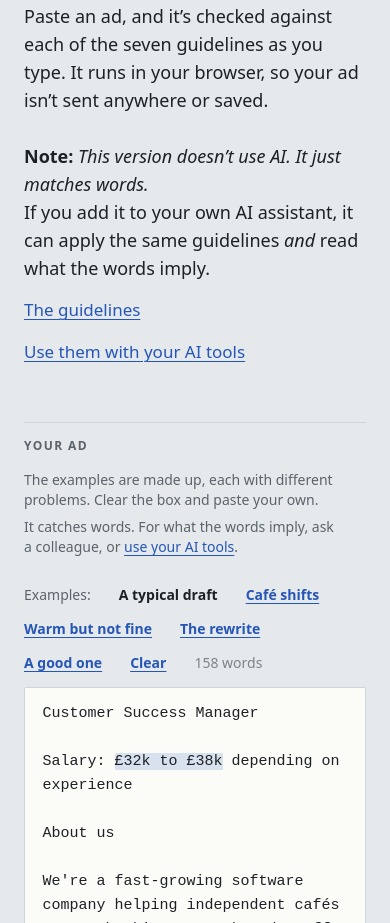
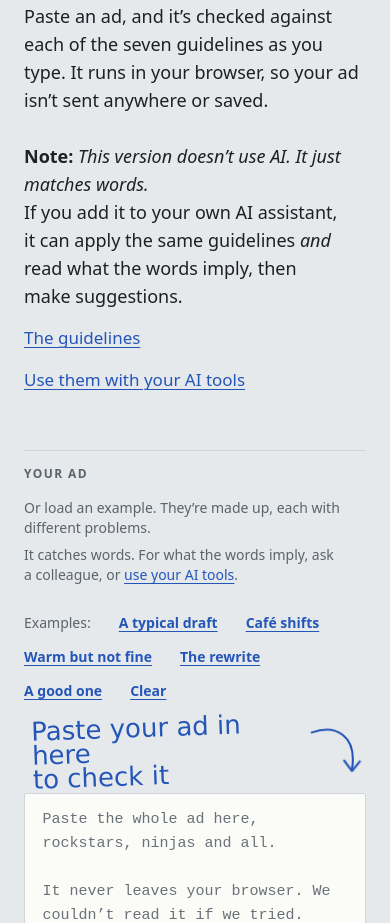
Before and after one commit to kevindavies/inclusive-job-ads, a plain HTML site: page docs/check/index.html in a window 390 px wide. Shown: the part 177-1100 px from the top of the page. Drawn offline with Linux system fonts and the light colour scheme; a web font is replaced by a local one.

Commit message:
feat(checker): start with an empty box and a hand-drawn prompt
The checker now opens empty, with a pencil note and a drawn arrow pointing
at the box (left on desktop, above on phones). It hides once there's text.
Lede now says an AI assistant can also make suggestions.

Co-Authored-By: Claude Opus 5.5 <noreply@anthropic.com>

```diff
--- a/docs/check/index.html
+++ b/docs/check/index.html
@@ -2,7 +2,7 @@
 <html lang="en-GB">
 <head>
 <meta charset="utf-8">
-<meta http-equiv="Content-Security-Policy" content="default-src 'none'; script-src 'sha256-YQPMlhd3OcPuWoeZZyotYhbKxPhKJrJw9g+VejebQFM=' 'sha256-aG32SZT5T2fmGKmU4p7piqgRu2ksOZPMAeDD5KVlhZA=' 'sha256-VcbscKBnr2Z1WBbeYykSwU+R8VTt92hvcy6Zlx8Ez5E=' 'sha256-lI/S4mokCJLeG6S6BjtUvBbJYybyF4CJmz7kx+Sve3Y=' https://static.cloudflareinsights.com; style-src 'unsafe-inline' https://fonts.googleapis.com; font-src https://fonts.gstatic.com; img-src 'self' data:; connect-src https://cloudflareinsights.com; base-uri 'none'; form-action 'none'">
+<meta http-equiv="Content-Security-Policy" content="default-src 'none'; script-src 'sha256-YQPMlhd3OcPuWoeZZyotYhbKxPhKJrJw9g+VejebQFM=' 'sha256-aG32SZT5T2fmGKmU4p7piqgRu2ksOZPMAeDD5KVlhZA=' 'sha256-A8MV6Hmm7k2HNuR2Wf13Kh1IjZUYnFSn9d+o1jgUHBE=' 'sha256-lI/S4mokCJLeG6S6BjtUvBbJYybyF4CJmz7kx+Sve3Y=' https://static.cloudflareinsights.com; style-src 'unsafe-inline' https://fonts.googleapis.com; font-src https://fonts.gstatic.com; img-src 'self' data:; connect-src https://cloudflareinsights.com; base-uri 'none'; form-action 'none'">
 <meta name="referrer" content="strict-origin-when-cross-origin">
 <meta name="viewport" content="width=device-width, initial-scale=1">
 <meta name="description" content="Paste a job ad and check it against seven evidence-based guidelines. It runs in your browser, so your ad isn’t sent anywhere.">
@@ -541,6 +541,28 @@ footer { align-items: baseline; }
 .checker { gap: var(--line); }
 .chk-input { display: grid; gap: var(--half); }
 .chk-input label { font-size: 0.875rem; line-height: 1.25rem; font-weight: 700; }
+.chk-input { position: relative; }
+/* The empty-box prompt: handwritten, with an arrow drawn in like the pencil edits. Left of the box on desktop, above it on phones. */
+.doodle { font-family: var(--font-hand); font-weight: 500; font-size: 1.625rem; line-height: 1.5rem; color: var(--link); pointer-events: none; }
+.doodle .say { display: block; animation: write 0.9s steps(22, end) 0.5s both; }
+.doodle svg { display: block; overflow: visible; }
+.doodle path { stroke: currentColor; stroke-width: 2.4; stroke-linecap: round; stroke-linejoin: round; stroke-dasharray: 1; }
+.doodle .stroke { animation: draw 0.8s cubic-bezier(.4,0,.3,1) 1.5s both; }
+.doodle .head { animation: draw 0.22s ease-out 2.3s both; }
+@keyframes draw { from { stroke-dashoffset: 1; opacity: 0; } 1% { opacity: 1; } to { stroke-dashoffset: 0; opacity: 1; } }
+.doodle .narrow { display: none; }
+@media (min-width: 861px) {
+  .doodle { position: absolute; top: 9rem; right: calc(100% + var(--gutter) * 0.5); width: 13.5rem; transform: rotate(-3deg); }
+  .doodle .say { padding-left: 0.5rem; }
+  .doodle .wide { width: 100%; margin-top: 0.25rem; }
+}
+@media (max-width: 860px) {
+  .doodle { display: flex; align-items: flex-start; gap: 0.25rem; padding-left: 0.5rem; margin-bottom: -0.5rem; }
+  .doodle .say { transform: rotate(-2deg); }
+  .doodle .wide { display: none; }
+  .doodle .narrow { display: block; width: 3.5rem; margin-top: 0.4rem; }
+}
+#chk-text::placeholder { color: #6a7178; opacity: 1; }
 /* The box: a transparent textarea over a backdrop that carries the highlights */
 .chk-field { position: relative; background: var(--paper); border: 1px solid var(--rule); border-radius: 2px; }
 .chk-field:focus-within { outline: 2px solid var(--link); outline-offset: 2px; }
@@ -626,53 +648,21 @@ body::before { content: ""; position: fixed; inset: 0 0 auto; height: env(safe-a
   <div class="lede-block grid12">
   <h2 class="lede">Check a job ad</h2>
   <p class="lede-sub">Paste an ad, and it’s checked against each of the seven guidelines as you type. It runs in your browser, so your ad isn’t sent anywhere or saved.</p>
-  <p class="lede-sub"><strong>Note:</strong> <em>This version doesn’t use AI. It just matches words.</em><br>If you add it to your own AI assistant, it can apply the same guidelines <em>and</em> read what the words imply.</p>
+  <p class="lede-sub"><strong>Note:</strong> <em>This version doesn’t use AI. It just matches words.</em><br>If you add it to your own AI assistant, it can apply the same guidelines <em>and</em> read what the words imply, then make suggestions.</p>
   <p class="lede-links"><a href="../">The guidelines</a><span aria-hidden="true">•</span><a href="../#use">Use them with your AI tools</a></p>
   </div>
   <section class="sec grid12" id="check" aria-labelledby="h-check">
     <div class="sec-label">
       <h2 id="h-check">Your ad</h2>
-      <p class="sidenote">The examples are made up, each with different problems. Clear the box and paste your own.</p>
+      <p class="sidenote">Or load an example. They’re made up, each with different problems.</p>
       <p class="sidenote">It catches words. For what the words imply, ask a colleague, or <a href="../#use">use your AI tools</a>.</p>
     </div>
     <div class="sec-body checker">
       <div class="chk-input">
         <label for="chk-text" class="sr-only">Your job ad</label>
         <div class="input-actions" id="chk-actions" hidden><span class="ex-label">Examples:</span><span id="chk-examples"></span><button type="button" id="chk-clear">Clear</button><span id="chk-count"></span></div>
-        <div class="chk-field"><div class="chk-backdrop" aria-hidden="true"><div class="chk-hl" id="chk-hl"></div></div><textarea id="chk-text" rows="14" spellcheck="false">Customer Success Manager
-
-Salary: £32k to £38k depending on experience
-
-About us
-
-We're a fast-growing software company helping independent cafés manage bookings, stock and staff rotas. We're ambitious, and we're proud of our 4.8 rating on Trustpilot.
-
-Who we're looking for
-
-A confident, ambitious Customer Success Manager who will champion our customers and drive retention across a portfolio of 150 accounts. You'll be the decisive voice of the customer in product decisions.
-
-Requirements
-
-- 3+ years in customer success or account management
-- Experience with SaaS products
-- Experience with HubSpot and Zendesk
-- Excellent written and verbal communication
-- Strong analytical skills
-- Commercial awareness
-- Experience running onboarding and training sessions
-- Experience managing renewals and upsells
-- Confident presenting to senior stakeholders
-- Able to manage competing priorities
-- A degree in business or a related subject
-- Full UK driving licence
-
-The offer
-
-- An attractive salary of £35k to £42k
-- 25 days' holiday plus bank holidays
-- Pension
-- Flexible working
-- Team socials every month</textarea></div>
+        <div class="doodle" id="chk-doodle" aria-hidden="true"><span class="say">Paste your ad in here<br>to check it</span><svg class="arrow wide" viewBox="0 0 160 90" fill="none"><path class="stroke" pathLength="1" d="M34 4 C 24 40, 52 72, 90 66 C 114 62, 122 44, 108 39 C 93 34, 92 63, 152 62"/><path class="head" pathLength="1" d="M139 52 L153 62 L138 71"/></svg><svg class="arrow narrow" viewBox="0 0 64 60" fill="none"><path class="stroke" pathLength="1" d="M2 12 C 30 2, 54 16, 48 54"/><path class="head" pathLength="1" d="M39 44 L48 56 L57 45"/></svg></div>
+        <div class="chk-field"><div class="chk-backdrop" aria-hidden="true"><div class="chk-hl" id="chk-hl"></div></div><textarea id="chk-text" rows="14" spellcheck="false" placeholder="Paste the whole ad here, rockstars, ninjas and all.&#10;&#10;It never leaves your browser. We couldn’t read it if we tried."></textarea></div>
         <p class="chk-key" id="chk-key" hidden><span class="k-flag">Wavy line</span>: worth a look. <span class="k-hl">Shading</span>: check it, because it may be fine in context.</p>
         <noscript><p class="sidenote">The checker needs JavaScript. The guidelines above work without it.</p></noscript>
       </div>
@@ -913,12 +903,13 @@ if (typeof module !== 'undefined') module.exports = makeChecker;
     var names = ['State the pay', 'Say how flexible it is', 'Leave age out of it', 'Offer adjustments', 'Keep the must-haves short', 'Describe the job, not the person', 'Show, don’t claim'];
   var labels = { ok: 'Looks fine', look: 'Worth a look', read: 'Needs a person' };
   var hl = document.getElementById('chk-hl'), key = document.getElementById('chk-key');
-  var count = document.getElementById('chk-count');
+  var count = document.getElementById('chk-count'), doodle = document.getElementById('chk-doodle');
   function esc(t) { return t.replace(/&/g, '&amp;').replace(/</g, '&lt;').replace(/>/g, '&gt;'); }
   function render() {
     var r = check(box.value);
     list.innerHTML = '';
     count.textContent = r.empty ? '' : r.words + ' words';
+    doodle.hidden = !r.empty;
     if (r.empty) {
       var e = document.createElement('li'); e.className = 'empty-row';
       e.innerHTML = '<span></span><p class="empty">Paste an ad above, and each guideline gets checked here.</p>';
```
Also changed, not shown: docs/index.html (+25 -2 lines), site/page.html (+28 -37 lines), 1 other file.
